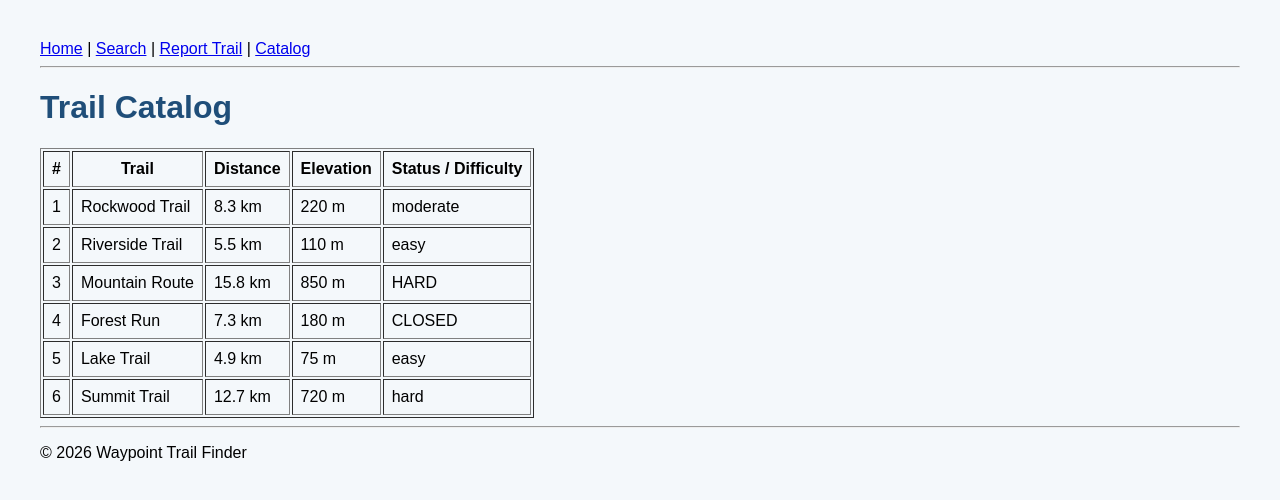
After one commit to krupalipatodiya/Waypoint, a Django app: page /catalog/ in a window 1280 px wide. The commit adds this page. Shown: the top 500 px of the page. Run offline with Django 4.2, Linux system fonts and the light colour scheme.

Commit message:
Week 11 template inheritance and catalog

```diff
--- /dev/null
+++ b/templates/base.html
@@ -0,0 +1,30 @@
+<!DOCTYPE html>
+{% load static %}
+
+
+<html lang="en">
+<head>
+    <meta charset="UTF-8">
+
+    <title>
+        {% block title %}
+        Waypoint
+        {% endblock %}
+    </title>
+
+    <link rel="stylesheet" href="{% static 'css/style.css' %}">
+</head>
+
+<body>
+
+    {% include "partials/navbar.html" %}
+
+    <main>
+        {% block content %}
+        {% endblock %}
+    </main>
+
+    {% include "partials/footer.html" %}
+
+</body>
+</html>
--- /dev/null
+++ b/templates/partials/footer.html
@@ -0,0 +1,5 @@
+<hr>
+
+<footer>
+    <p>&copy; 2026 Waypoint Trail Finder</p>
+</footer>
--- /dev/null
+++ b/templates/partials/navbar.html
@@ -0,0 +1,8 @@
+<nav>
+    <a href="/">Home</a> |
+    <a href="/search/">Search</a> |
+    <a href="/report/">Report Trail</a> |
+    <a href="/catalog/">Catalog</a>
+</nav>
+
+<hr>
--- /dev/null
+++ b/trails/templates/trails/catalog.html
@@ -0,0 +1,43 @@
+{% extends "base.html" %}
+
+{% block title %}
+Trail Catalog
+{% endblock %}
+
+{% block content %}
+
+<h1>Trail Catalog</h1>
+
+<table border="1" cellpadding="8">
+    <tr>
+        <th>#</th>
+        <th>Trail</th>
+        <th>Distance</th>
+        <th>Elevation</th>
+        <th>Status / Difficulty</th>
+    </tr>
+
+    {% for trail in trails %}
+        <tr>
+            <td>{{ forloop.counter }}</td>
+
+            <td>{{ trail.name }}</td>
+
+            <td>{{ trail.distance|floatformat:1 }} km</td>
+
+            <td>{{ trail.elevation }} m</td>
+
+            <td>
+                {% if not trail.is_open %}
+                    CLOSED
+                {% elif trail.difficulty == "expert" %}
+                    HARD
+                {% else %}
+                    {{ trail.difficulty }}
+                {% endif %}
+            </td>
+        </tr>
+    {% endfor %}
+</table>
+
+{% endblock %}
--- a/trails/urls.py
+++ b/trails/urls.py
@@ -3,6 +3,7 @@ from . import views
 
 urlpatterns = [
     path("", views.home, name="home"),
-    path("report/", views.report_trail, name="report_trail"),
-    path("search/", views.search_trails, name="search_trails"),
+    path("report/", views.report_trail, name="report"),
+    path("search/", views.search_trails, name="search"),
+    path("catalog/", views.catalog, name="catalog"),
 ]
--- a/trails/views.py
+++ b/trails/views.py
@@ -47,3 +47,51 @@ def search_trails(request):
     }
 
     return render(request, "trails/search.html", context)
+
+def catalog(request):
+    trails = [
+        {
+            "name": "Rockwood Trail",
+            "distance": 8.25,
+            "elevation": 220,
+            "difficulty": "moderate",
+            "is_open": True,
+        },
+        {
+            "name": "Riverside Trail",
+            "distance": 5.48,
+            "elevation": 110,
+            "difficulty": "easy",
+            "is_open": True,
+        },
+        {
+            "name": "Mountain Route",
+            "distance": 15.76,
+            "elevation": 850,
+            "difficulty": "expert",
+            "is_open": True,
+        },
+        {
+            "name": "Forest Run",
+            "distance": 7.34,
+            "elevation": 180,
+            "difficulty": "moderate",
+            "is_open": False,
+        },
+        {
+            "name": "Lake Trail",
+            "distance": 4.93,
+            "elevation": 75,
+            "difficulty": "easy",
+            "is_open": True,
+        },
+        {
+            "name": "Summit Trail",
+            "distance": 12.68,
+            "elevation": 720,
+            "difficulty": "hard",
+            "is_open": True,
+        },
+    ]
+
+    return render(request, "trails/catalog.html", {"trails": trails})
```
Also changed, not shown: trails/templates/trails/home.html (+9 -13 lines), trails/templates/trails/report_trail.html (+7 -11 lines), trails/templates/trails/search.html (+16 -26 lines), trails/templates/trails/thank_you.html (+7 -11 lines), README.md.
